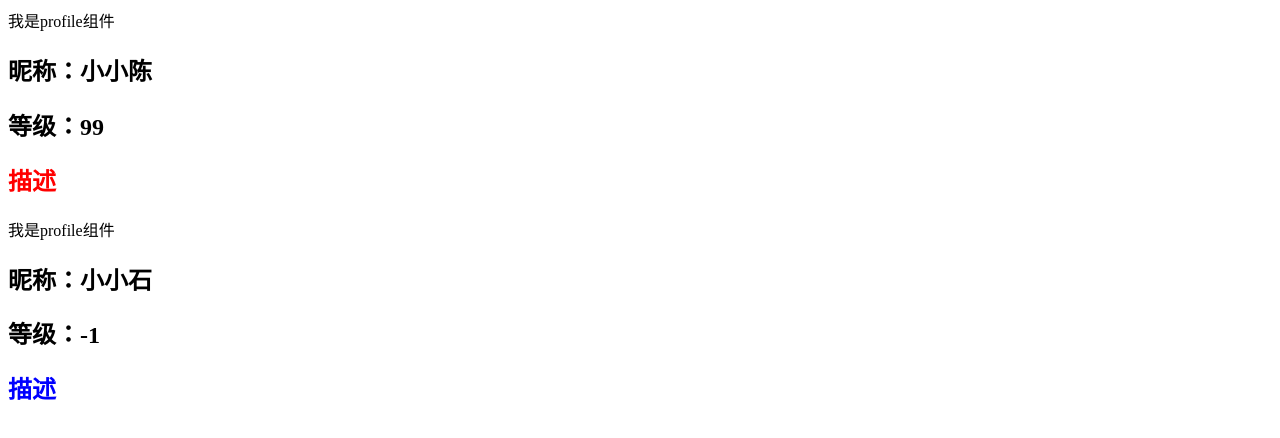
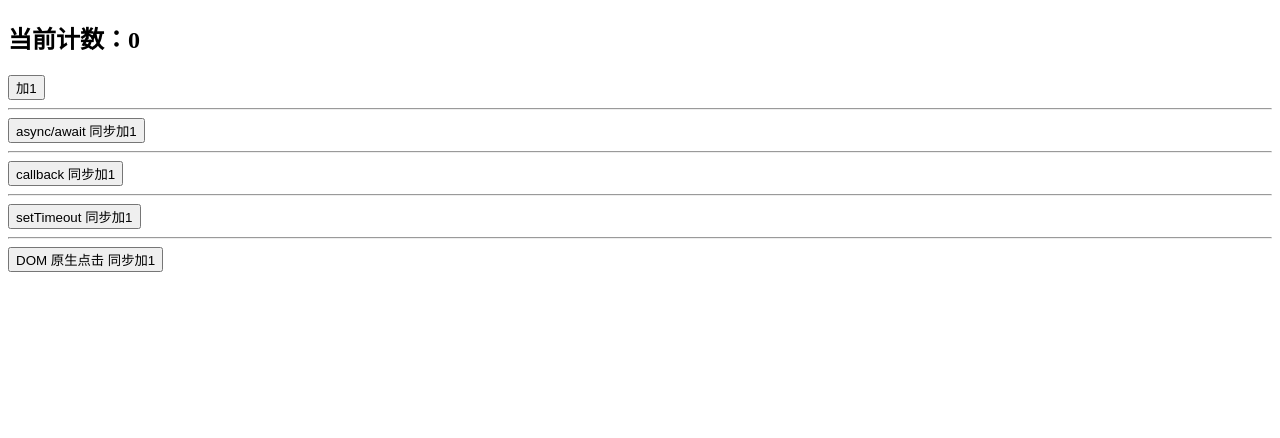
Before and after one commit to icebluesky2666/learn-coderwhy-react, a React (Create React App) app in the folder 06-learn-component/: page / in a window 1280 px wide. Shown: the top 438 px of the page. Built offline with nearby package versions, Linux system fonts and the light colour scheme.

Commit message:
feat: setState 同/异步更新验证测试

```diff
--- /dev/null
+++ b/06-learn-component/src/07-setState详解/02-setState-异步更新.js
@@ -0,0 +1,92 @@
+import React, { Component } from 'react'
+
+export default class App extends Component {
+  constructor(props) {
+    super(props)
+    this.state = {
+      counter: 0
+    }
+  }
+
+  render() {
+    console.log('组件 render 函数执行:', this.state.counter)
+    return (
+      <div>
+        <h2>当前计数：{this.state.counter}</h2>
+        {/* onClick 是 React 合成事件 */}
+        <button onClick={() => this.increment()}>加1</button>
+        <hr />
+        <button onClick={() => this.incrementSync()}>async/await 同步加1</button>
+        <hr />
+        <button onClick={() => this.incrementCallback()}>callback 同步加1</button>
+        <hr />
+        <button onClick={() => this.incrementCallback()}>setTimeout 同步加1</button>
+        <hr />
+        <button id="app-btn">DOM 原生点击 同步加1</button>
+      </div>
+    )
+  }
+
+  componentDidMount() {
+    const appBtn = document.getElementById('app-btn')
+    appBtn.addEventListener('click', () => {
+      this.setState({
+        counter: this.state.counter + 1
+      })
+      console.log('组件 原生DOM:', this.state.counter) // 1
+    })
+  }
+
+  componentDidUpdate() {
+    console.log('组件 componentDidUpdate 函数执行:', this.state.counter)
+  }
+
+  increment() {
+    this.setState({
+      counter: this.state.counter + 1
+    })
+    // 保持 state 和 props 的同步性
+    // React 内部设计为异步的想法是合并同一时间的的 setState,不让 render 函数频繁渲染,以防出现一些开发中未知的问题
+    // this.setState({
+    //   counter: this.state.counter + 2
+    // })
+    // this.setState({
+    //   counter: this.state.counter + 3
+    // })
+    // 第一次进入 counter 的值应该从默认值 0 + 1 变成 1,然而我们发现这时打印 counter 还是 0
+    // 证明其实 setState 是一个异步函数
+    console.log('组件 increment:', this.state.counter) // 0
+  }
+
+  // 1.通过 async/await 使得 setState 函数变成同步
+  async incrementSync() {
+    const res = await this.setState({
+      counter: this.state.counter + 1
+    })
+    // console.log(res) // undefined
+    console.log('组件 incrementSync:', this.state.counter) // 1
+  }
+
+  // 2.通过回调函数的方式变成同步
+  incrementCallback() {
+    this.setState(
+      {
+        counter: this.state.counter + 1
+      },
+      (res) => {
+        // console.log(res) // undefined
+        console.log('组件 incrementCallback', this.state.counter) // 1
+      }
+    )
+  }
+
+  // 3.将 setState 放到 setTimeout 中
+  incrementSetTimeout() {
+    setTimeout(() => {
+      this.setState({
+        counter: this.state.counter + 1
+      })
+      console.log('组件 incrementSetTimeout:', this.state.counter) // 1
+    }, 0)
+  }
+}
--- a/06-learn-component/src/index.js
+++ b/06-learn-component/src/index.js
@@ -13,6 +13,8 @@ import ReactDOM from 'react-dom'
 // import App from './06-跨组件通信/01-props-层层传递'
 // import App from './06-跨组件通信/02-context-共享'
 // import App from './06-跨组件通信/03-context-函数组件'
-import App from './06-跨组件通信/04-context-多个context'
+// import App from './06-跨组件通信/04-context-多个context'
+// import App from './07-setState详解/01-为什么要使用setState'
+import App from './07-setState详解/02-setState-异步更新'
 
 ReactDOM.render(<App />, document.querySelector('#root'))
```
Also changed, not shown: 06-learn-component/src/07-setState详解/01-为什么要使用setState.js (added, +30 -0 lines), 1 other file (tests, documents, lock files or other folders).
